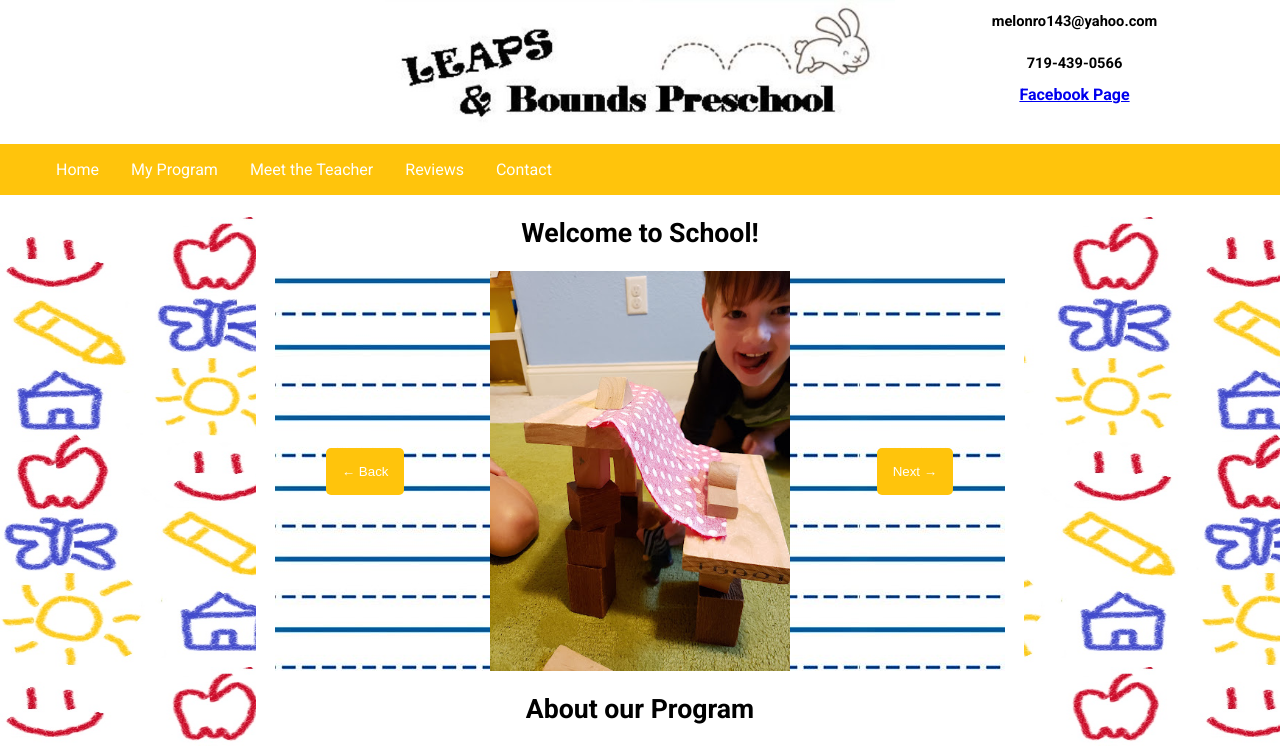
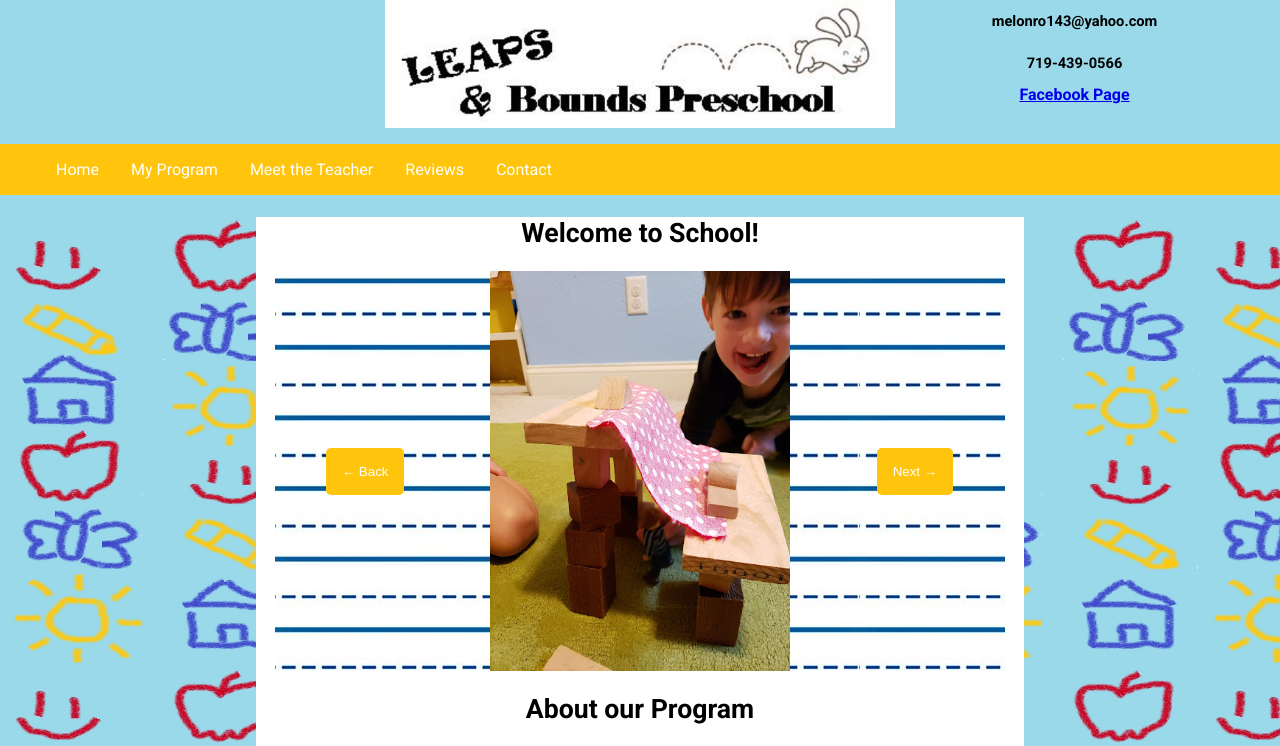
Before and after one commit to hewitson-j/leaps-and-bounds-new, a React (Vite) app: page / in a window 1280 px wide. Shown: the top 746 px of the page. Built offline with nearby package versions, Linux system fonts and the light colour scheme.

Commit message:
Added new margin image per client request.

```diff
--- a/src/components/Body.css
+++ b/src/components/Body.css
@@ -1,5 +1,5 @@
 .body-container {
-  background-image: url("../assets/Margin-Pattern-New.jpg");
+  background-image: url("../assets/Margin-Pattern-New-2.jpg");
   background-size: 300px 450px;
 }
 
--- a/src/index.css
+++ b/src/index.css
@@ -1,6 +1,7 @@
 body {
   margin: 0;
   font-family: "Roboto", Arial, Helvetica, sans-serif;
+  background-color: #99d9ea;
 }
 
 a {
```
Also changed, not shown: src/assets/Margin-Pattern-New-2.jpg (added).
